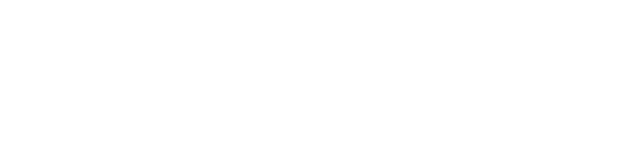
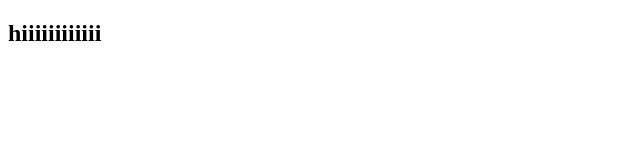
Before and after one commit to Laaziri-Abdo/You-business, a plain HTML site: page index.html in a window 1280 px wide. Shown: the whole page, without its empty margins (0-640 px from the left). Drawn offline with Linux system fonts and the light colour scheme.

Commit message:
fin-part1

```diff
--- a/index.html
+++ b/index.html
@@ -7,7 +7,9 @@
   <title>Document</title>
 </head>
 <body>
-  <section class="part1"></section>
+  <section class="part1">
+    <h1>hiiiiiiiiiiii</h1>
+  </section>
   <section class="part2"></section>
   <section class="part3"></section>
   <section class="part4"></section>
```
